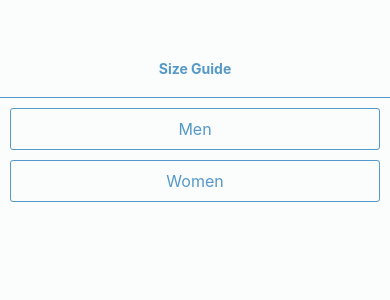
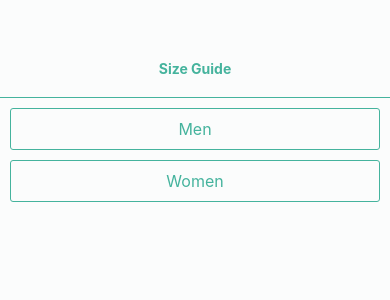
Before and after one commit to soulsako/react-native-recurssive-accordion, a React Native app: screen / in a window 390 px wide. Shown: the top 300 px of the page. Built offline with nearby package versions, Linux system fonts and the light colour scheme.

Commit message:
theme added

```diff
--- a/Accordion.js
+++ b/Accordion.js
@@ -44,18 +44,18 @@ export default class App extends Component {
     const { accordion } = this.props;
 
     return (
-      <View style={styles.btnTextHolder}>
+      <View style={styles.btnContainer}>
         <TouchableOpacity
           activeOpacity={ 0.8 }
           onPress={() => this.props.onClick(this.state.accordionHeight)}
-          style={[styles.btn, {backgroundColor: accordion.expanded ? '#5499C7' : null}]}>
-          <Text style={[styles.btnText, {color: accordion.expanded ? '#fff' : "#5499C7"}]}
+          style={[styles.btn, {backgroundColor: accordion.expanded ? Colors.selected : null}]}>
+          <Text style={[styles.btnText, {color: accordion.expanded ? '#fff' : Colors.selected}]}
             onLayout={(event) => this.setAccordionHeight(event)}>
             {accordion.title}
           </Text>
         </TouchableOpacity>
         {accordion.body ? <View style={[styles.body, {height: this.state.modifiedHeight}]}>
-          <Text style={styles.text}>{accordion.body}</Text>
+          <Text style={styles.bodyText}>{accordion.body}</Text>
         </View> : null}
       </View>
     );
@@ -64,29 +64,29 @@ export default class App extends Component {
 
 const styles = StyleSheet.create({
 
-  btnTextHolder: {
+  btnContainer: {
     borderWidth: 1,
-    borderColor: '#5499C7',
+    borderColor: Colors.btnContainerBorder,
     marginVertical: 5,
     borderRadius: 3
   },
   btn: {
     padding: 10,
-    backgroundColor: '#fff'
+    backgroundColor: Colors.btnBackground
   },
   btnText: {
     textAlign: 'center',
-    color: '#5499C7',
+    color: Colors.btnText,
     fontSize: 16
-  },
-  text: {
-    fontSize: 14,
-    color: '#5499C7',
-    padding: 10
   },
   body: {
     overflow: 'hidden',
-    backgroundColor: '#EBF5FB'
+    backgroundColor: Colors.bodyBackground
+  },
+  bodyText: {
+    fontSize: 14,
+    color: Colors.bodyText,
+    padding: 10
   }
 
 });
--- a/App.js
+++ b/App.js
@@ -179,17 +179,17 @@ export default class App extends React.PureComponent {
 const styles = StyleSheet.create({
   container: {
     flex: 1,
-    backgroundColor: '#FBFCFC',
+    backgroundColor: Colors.appBackground,
     paddingTop: 40,
   },
   heading: {
     fontWeight: 'bold',
     alignSelf: 'center',
     padding: 20,
-    color: '#5499C7'
+    color: Colors.heading
   },
   list: {
     borderTopWidth: 0.4,
-    borderColor: '#5499C7'
+    borderColor: Colors.appBorder
   }
 });
--- a/Colors.js
+++ b/Colors.js
@@ -1,4 +1,14 @@
 //Theme settings
+const baseTheme = "#45B39D";
+
 export default {
-
+  appBackground: "#FBFCFC",
+  heading: baseTheme,
+  appBorder: baseTheme,
+  btnContainerBorder: baseTheme,
+  btnBackground: "#fff",
+  btnText: baseTheme,
+  bodyBackground: '#EBF5FB',
+  bodyText: baseTheme,
+  selected: baseTheme
 }
```
